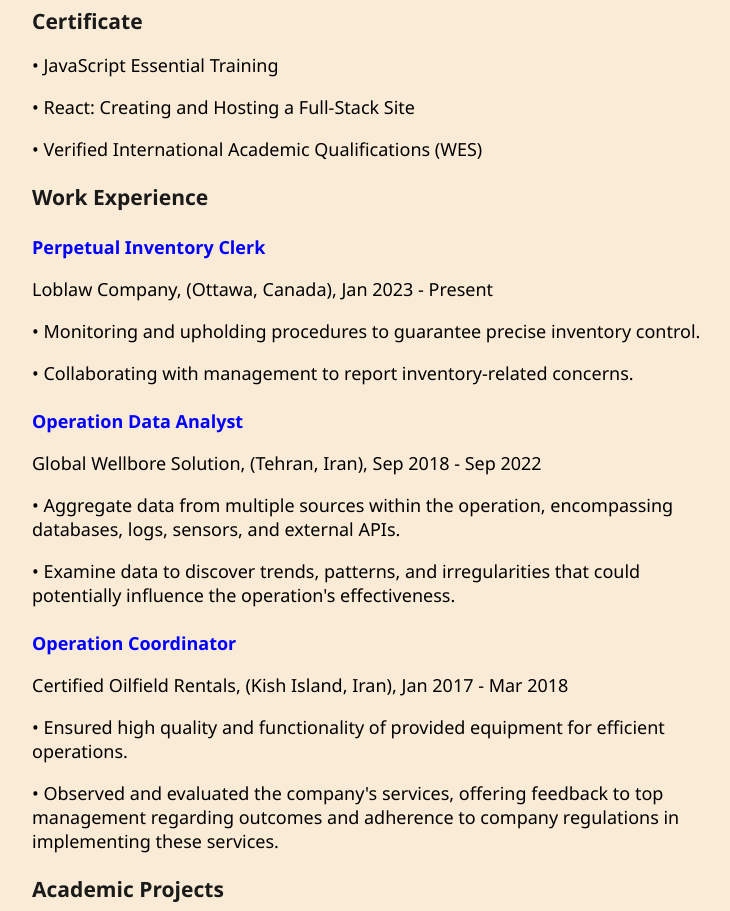
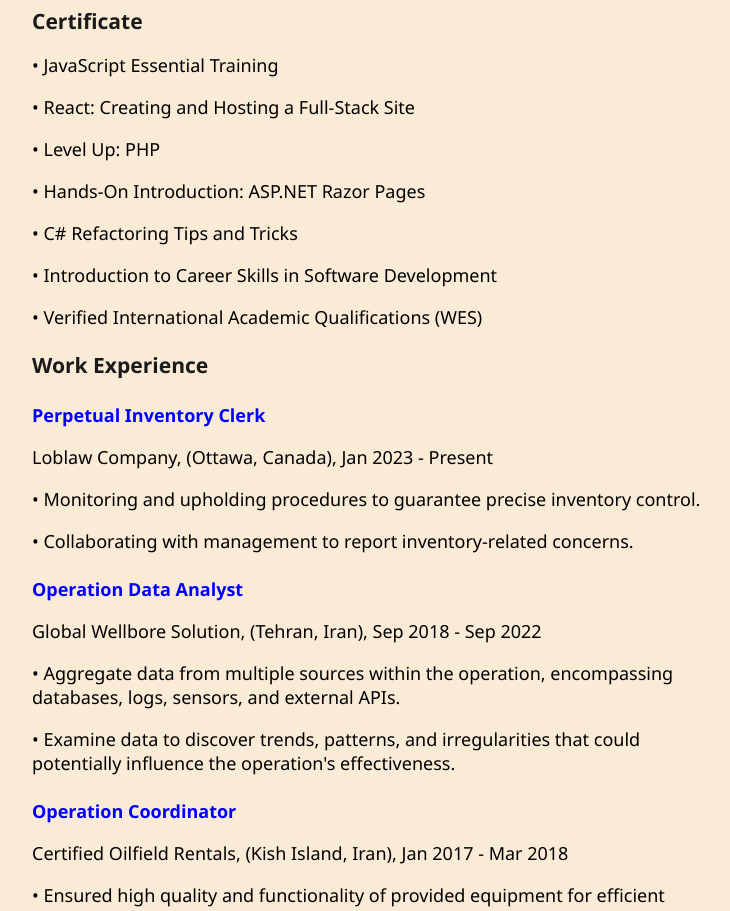
Before and after one commit to Idenshah/WebSite, a React (Create React App) app: page /about in a window 1280 px wide. Shown: the part 1420-2331 px from the top of the page, without its empty margins (263-993 px from the left). Built offline with nearby package versions, Linux system fonts and the light colour scheme.

Commit message:
certificate is updated

```diff
--- a/src/Pages/AboutPage.js
+++ b/src/Pages/AboutPage.js
@@ -96,6 +96,10 @@
         <div className="certification">
           <dl>• JavaScript Essential Training</dl>
           <dl>• React: Creating and Hosting a Full-Stack Site</dl>
+          <dl>• Level Up: PHP</dl>
+          <dl>• Hands-On Introduction: ASP.NET Razor Pages</dl>
+          <dl>• C# Refactoring Tips and Tricks</dl>
+          <dl>• Introduction to Career Skills in Software Development</dl>
           <dl>• Verified International Academic Qualifications (WES)</dl>
         </div>
         <h3>Work Experience</h3>
```
